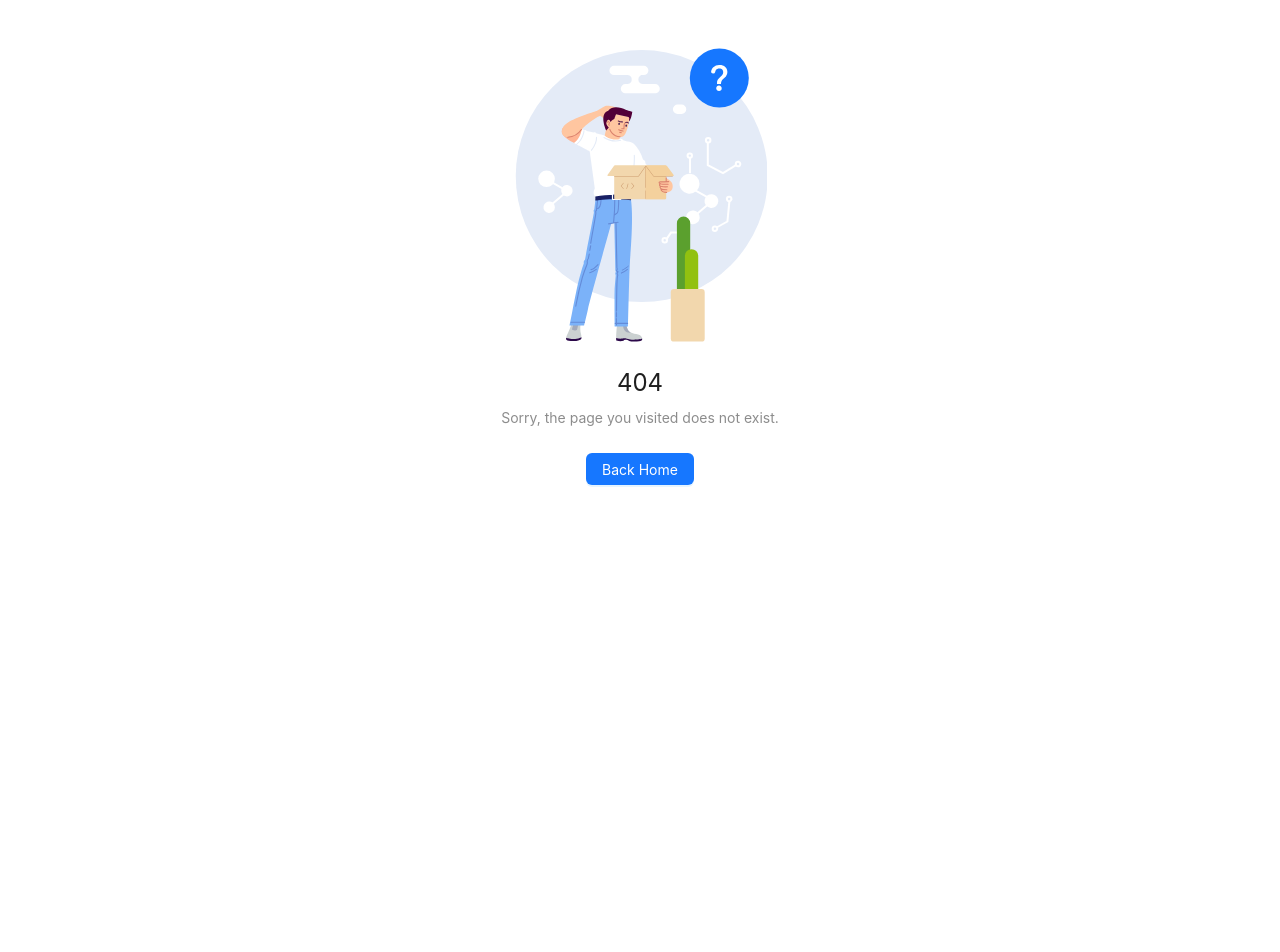
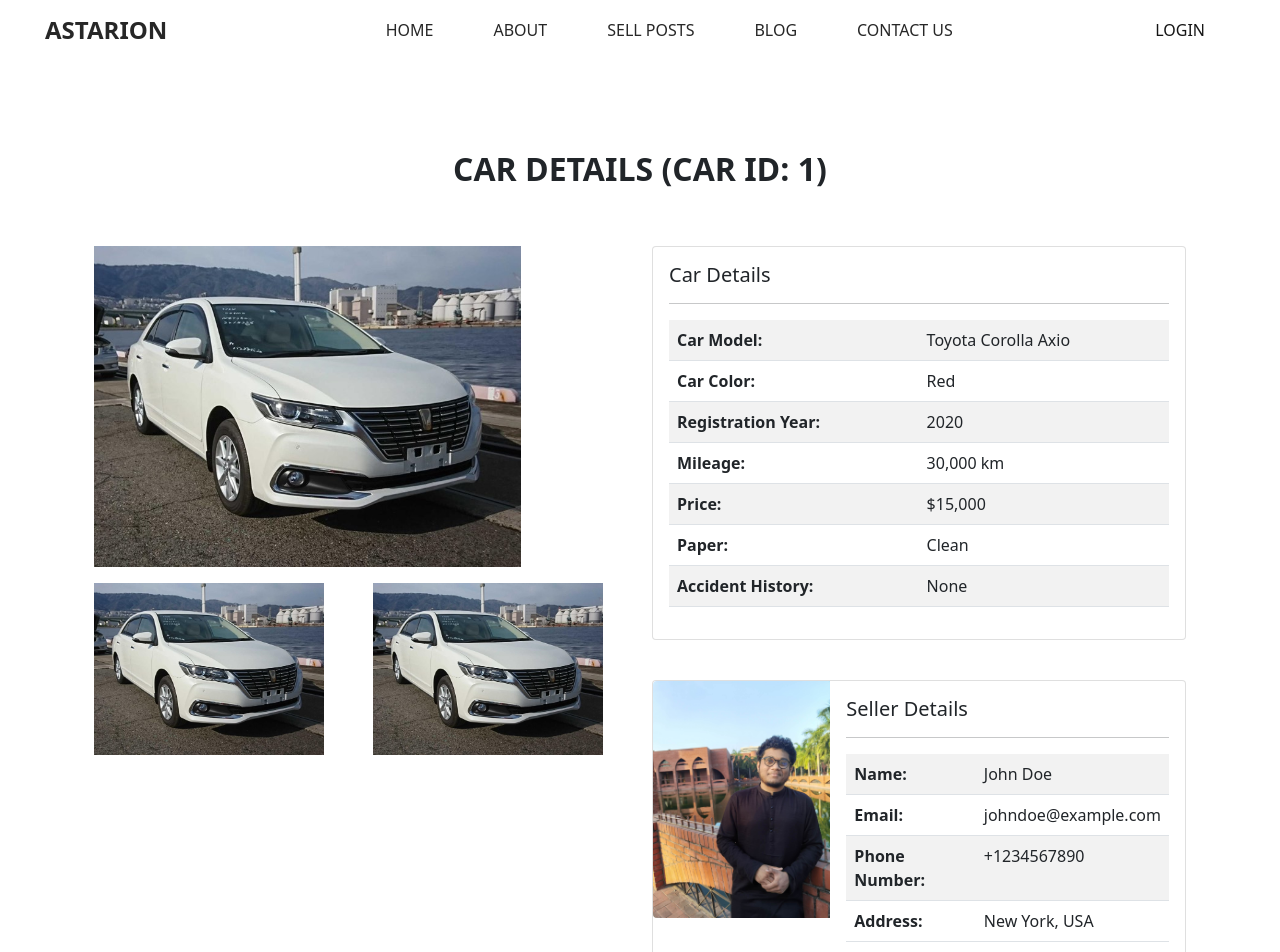
Before and after one commit to Parasite-231/frontend-service, a React (Vite) app: page /client/car-details/1 in a window 1280 px wide. Before the commit this address had no page. Shown: the top 952 px of the page. Before the commit the page ends 800 px from the top, so only its background shows below. Built offline with nearby package versions, Linux system fonts and the light colour scheme.

Commit message:
added car details feature

```diff
--- a/src/App.jsx
+++ b/src/App.jsx
@@ -13,6 +13,7 @@
 import HomePage from "./pages/home/HomePage";
 import OTPSuccessPage from "./pages/success/OTPSuccessPage";
 import "./styles/client/auth.css";
+import CarDetailsPage from "./pages/client/CarDetailsPage";
 
 function App() {
   return (
@@ -30,6 +31,7 @@
           <Route path="/client/otp-verified" element={<OTPSuccessPage />} />
           <Route path="/client/profile" element={<ProfilePage />} />
           <Route path="/client/car-sell" element={<CarSellPage />} />
+          <Route path="/client/car-details/:id" element={<CarDetailsPage />} />
 
           {/* admin */}
 
--- /dev/null
+++ b/src/components/client/details/CarDetailsLayout.jsx
@@ -0,0 +1,169 @@
+import React, { useState } from "react";
+import { useParams } from "react-router-dom";
+import c1test from "../../../assets/img/c1test2.jpg"; // Importing sample image for testing
+import t2 from "../../../assets/img/t2.jpg";
+import FooterLayout from "../footer/FooterLayout";
+import NavBarLayout from "../nav/NavBarLayout";
+
+export default function CarDetailsLayout() {
+  const { id } = useParams();
+
+  // Define images in state
+  const [images, setImages] = useState([
+    c1test, // Sample image for testing
+    c1test, // Sample image for testing
+    c1test, // Sample image for testing
+  ]);
+
+  return (
+    <>
+      <NavBarLayout />
+      <section className="blog_section layout_padding">
+        <div className="container">
+          <div className="heading_container">
+            <h2>Car Details (Car ID: {id})</h2>
+          </div>
+          <div className="container" style={{ marginTop: "50px" }}>
+            <div className="row">
+              {/* Left Side: Images */}
+              <div className="col-md-6">
+                {/* Main Image */}
+                <img
+                  src={images[0]} // Using the first image as the main image
+                  alt={`Car 1`}
+                  className="img-fluid mb-3"
+                  style={{ width: "80%", height: "auto" }}
+                />
+
+                {/* Two Smaller Images */}
+                <div className="row">
+                  <div className="col-md-6 mb-3">
+                    <img
+                      src={images[1]} // Using the second image
+                      alt={`Car 2`}
+                      className="img-fluid"
+                      style={{ width: "90%", height: "auto" }}
+                    />
+                  </div>
+                  <div className="col-md-6 mb-3">
+                    <img
+                      src={images[2]} // Using the third image
+                      alt={`Car 3`}
+                      className="img-fluid"
+                      style={{ width: "90%", height: "auto" }}
+                    />
+                  </div>
+                </div>
+              </div>
+
+              {/* Right Side: Details */}
+              <div className="col-md-6">
+                <div className="card">
+                  <div className="card-body">
+                    <h5 className="card-title" style={{ background: "" }}>
+                      Car Details
+                    </h5>
+                    <hr />
+                    <table className="table table-striped">
+                      <tbody>
+                        <tr>
+                          <td>
+                            <b>Car Model:</b>
+                          </td>
+                          <td>Toyota Corolla Axio</td>
+                        </tr>
+                        <tr>
+                          <td>
+                            <b>Car Color:</b>
+                          </td>
+                          <td>Red</td>
+                        </tr>
+                        <tr>
+                          <td>
+                            <b>Registration Year:</b>
+                          </td>
+                          <td>2020</td>
+                        </tr>
+                        <tr>
+                          <td>
+                            <b>Mileage:</b>
+                          </td>
+                          <td>30,000 km</td>
+                        </tr>
+                        <tr>
+                          <td>
+                            <b>Price:</b>
+                          </td>
+                          <td>$15,000</td>
+                        </tr>
+                        <tr>
+                          <td>
+                            <b>Paper:</b>
+                          </td>
+                          <td>Clean</td>
+                        </tr>
+                        <tr>
+                          <td>
+                            <b>Accident History:</b>
+                          </td>
+                          <td>None</td>
+                        </tr>
+                      </tbody>
+                    </table>
+                  </div>
+                </div>
+
+                <div className="card" style={{ marginTop: "40px" }}>
+                  <div className="row g-0">
+                    <div className="col-md-4">
+                      <img
+                        src={t2} // Replace "..." with the URL of the car image
+                        className="img-fluid rounded-start"
+                        alt="Car Image"
+                      />
+                    </div>
+                    <div className="col-md-8">
+                      <div className="card-body">
+                        <h5 className="card-title">Seller Details</h5>
+                        <hr />
+                        <table className="table table-striped">
+                          <tbody>
+                            <tr>
+                              <td>
+                                <b>Name:</b>
+                              </td>
+                              <td>John Doe</td>
+                            </tr>
+                            <tr>
+                              <td>
+                                <b>Email:</b>
+                              </td>
+                              <td>johndoe@example.com</td>
+                            </tr>
+                            <tr>
+                              <td>
+                                <b>Phone Number:</b>
+                              </td>
+                              <td>+1234567890</td>
+                            </tr>
+                            <tr>
+                              <td>
+                                <b>Address:</b>
+                              </td>
+                              <td>New York, USA</td>
+                            </tr>
+                          </tbody>
+                        </table>
+                      </div>
+                    </div>
+                  </div>
+                </div>
+              </div>
+            </div>
+          </div>
+        </div>
+      </section>
+      <FooterLayout />
+    </>
+  );
+}
--- a/src/components/home/CarSellCollection.jsx
+++ b/src/components/home/CarSellCollection.jsx
@@ -65,7 +65,7 @@
                         <span>$</span> {post.price}
                       </h6>
                       <NavLink
-                        to={`/car-details/${post.id}`}
+                        to={`/client/car-details/${post.id}`}
                         className="btn "
                         style={{ backgroundColor: "#8FC8CD", color:"white" }}
                       >
--- /dev/null
+++ b/src/pages/client/CarDetailsPage.jsx
@@ -0,0 +1,8 @@
+import React from 'react'
+import CarDetailsLayout from '../../components/client/details/CarDetailsLayout'
+
+export default function CarDetailsPage() {
+  return (
+    <CarDetailsLayout />
+  )
+}
```
